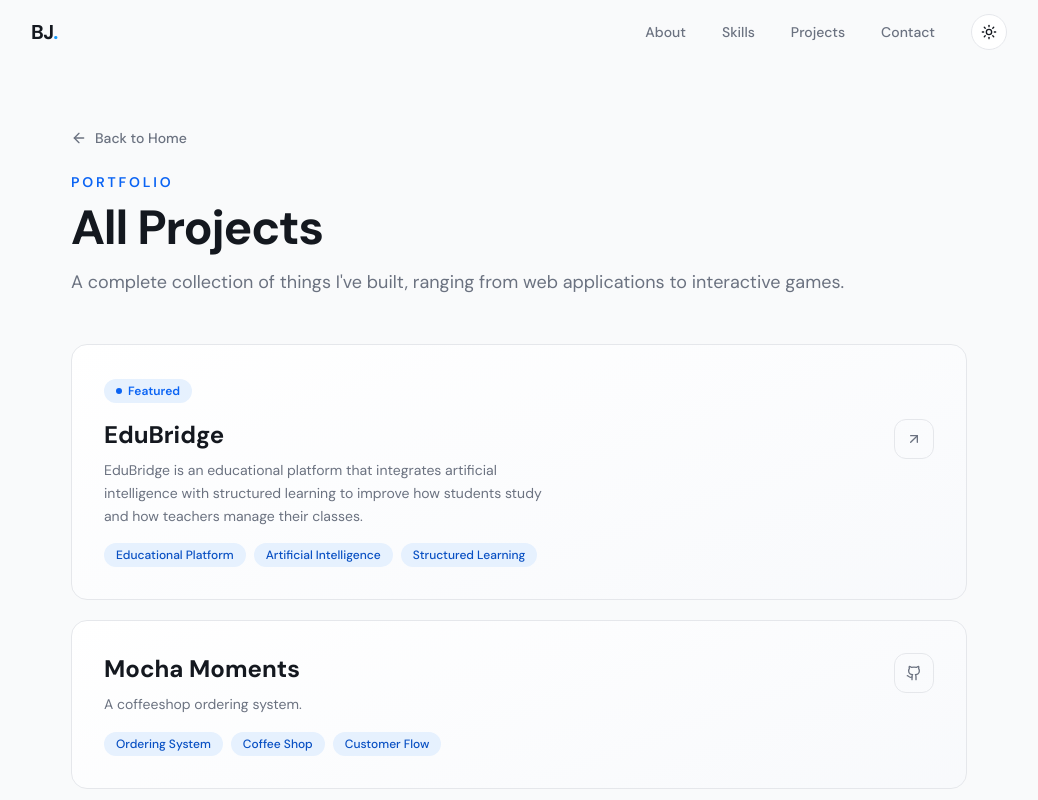
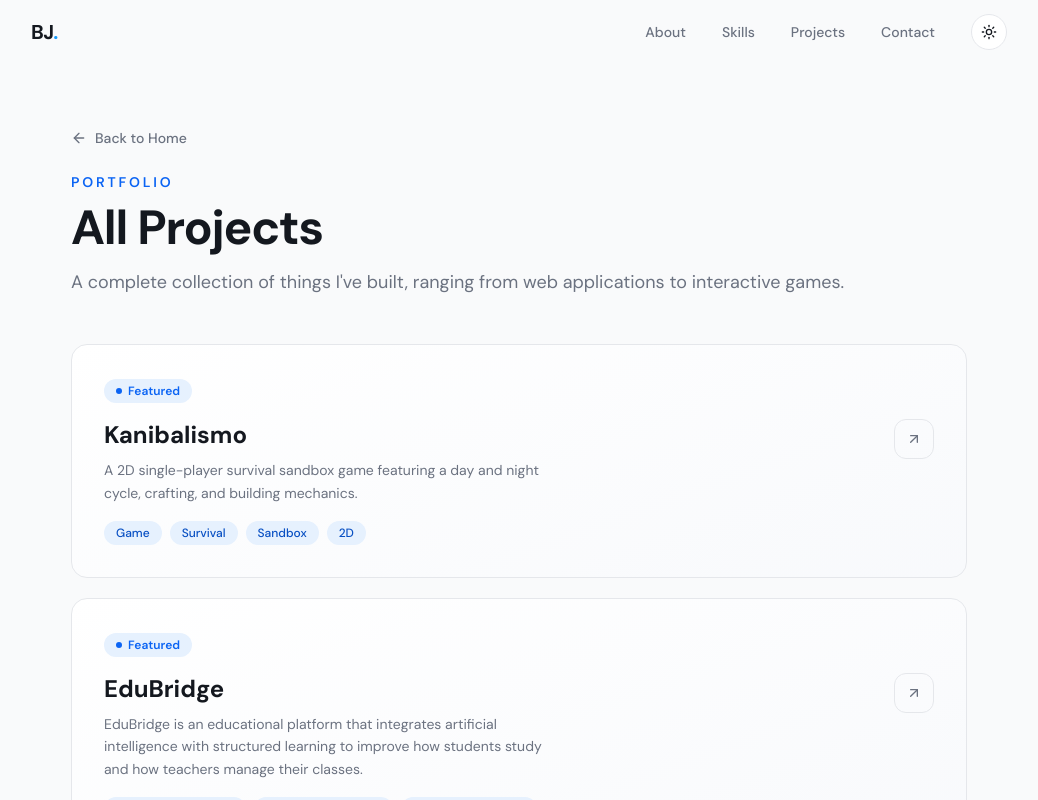
Before and after one commit to PancitGuisado/bryle-portfolio, a React (Vite) app: page /projects in a window 1280 px wide. Shown: the top 800 px of the page, without its empty margins (121-1159 px from the left). Built offline with nearby package versions, Linux system fonts and the light colour scheme; the HTML template or start-up script is replaced by a standard one.

Commit message:
add knblm

```diff
--- a/src/data/projects.ts
+++ b/src/data/projects.ts
@@ -8,6 +8,13 @@ export interface Project {
 }
 
 export const projects: Project[] = [
+  {
+    title: "Kanibalismo",
+    description: "A 2D single-player survival sandbox game featuring a day and night cycle, crafting, and building mechanics.",
+    tags: ["Game", "Survival", "Sandbox", "2D"],
+    link: "https://kanibalismo.vercel.app/",
+    featured: true,
+  },
   {
     title: "EduBridge",
     description:
```
